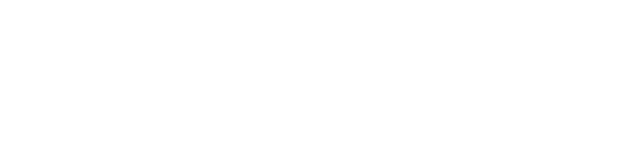
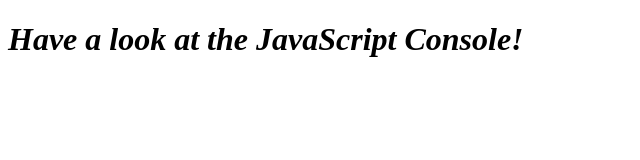
Before and after one commit to cerensolpan/JS30_C, a plain HTML site: page 14_JavaScript References VS Copying/index.html in a window 1280 px wide. Shown: the whole page, without its empty margins (0-640 px from the left). Drawn offline with Linux system fonts and the light colour scheme.

Commit message:
Added the Title

```diff
--- a/14_JavaScript References VS Copying/index.html
+++ b/14_JavaScript References VS Copying/index.html
@@ -6,6 +6,7 @@
     <title>JS References vs Copying</title>
 </head>
 <body>
+    <h1><em>Have a look at the JavaScript Console!</em></h1>
     <script>
         // start with strings, numbers and booleans
 
```
